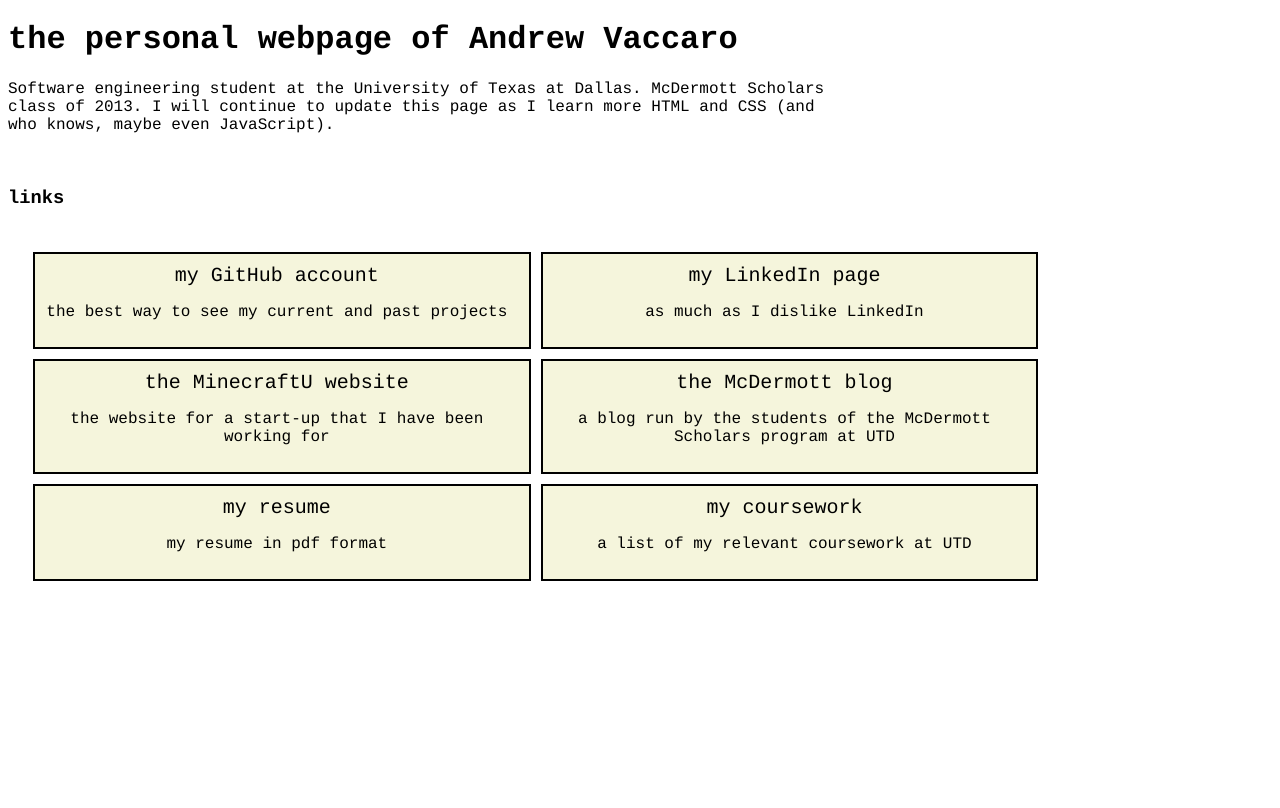
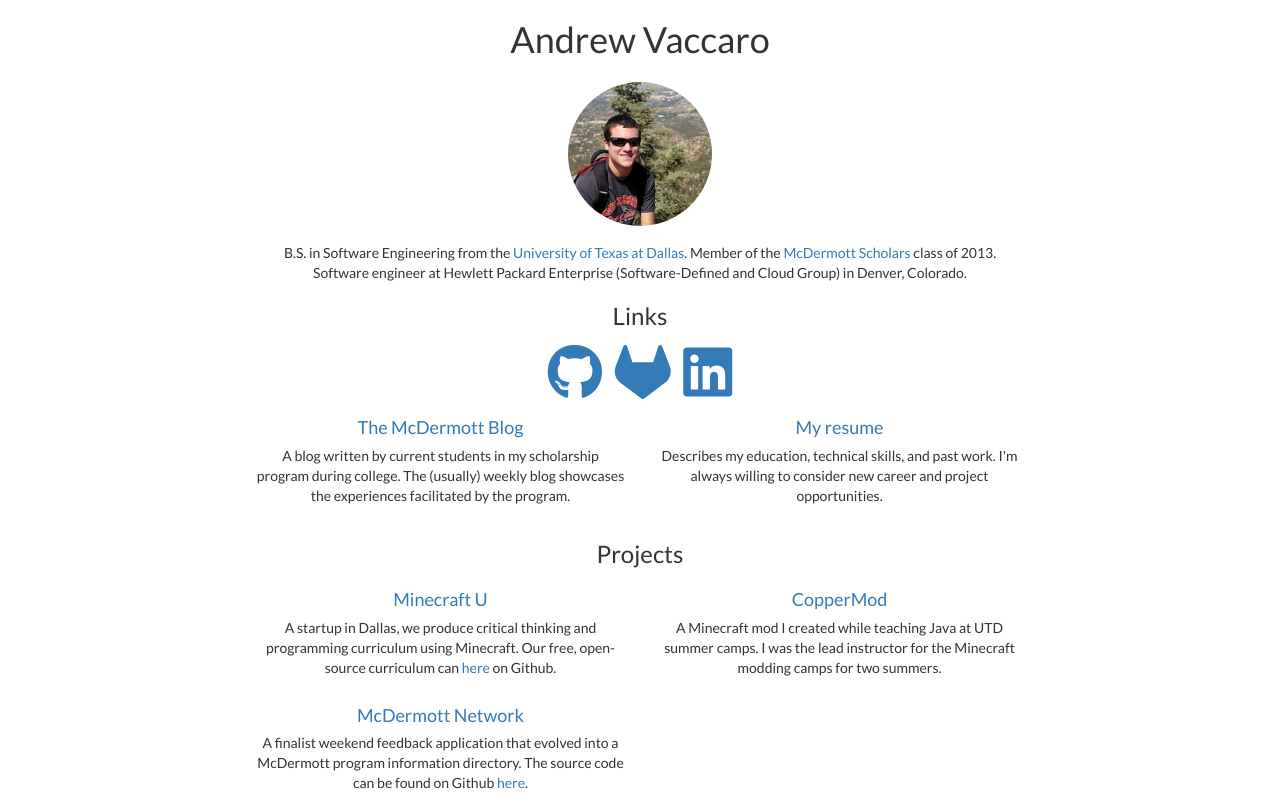
Before and after one commit to atvaccaro/atvaccaro.github.io, a plain HTML site: page index.html in a window 1280 px wide. Drawn offline with nearby package versions, Linux system fonts and the light colour scheme.

Commit message:
finally got around to updating; migrate to bootstrap

```diff
--- a/index.html
+++ b/index.html
@@ -1,41 +1,53 @@
 <!doctype html>
 <html>
 	<head>
-		<title>atvaccaro</title>
+		<title>Andrew Vaccaro</title>
 
+        <link rel="stylesheet" href="https://maxcdn.bootstrapcdn.com/bootstrap/3.3.7/css/bootstrap.min.css" integrity="sha384-BVYiiSIFeK1dGmJRAkycuHAHRg32OmUcww7on3RYdg4Va+PmSTsz/K68vbdEjh4u" crossorigin="anonymous">
+        <link rel="stylesheet" href="https://maxcdn.bootstrapcdn.com/bootstrap/3.3.7/css/bootstrap-theme.min.css" integrity="sha384-rHyoN1iRsVXV4nD0JutlnGaslCJuC7uwjduW9SVrLvRYooPp2bWYgmgJQIXwl/Sp" crossorigin="anonymous">
+        <script src="https://maxcdn.bootstrapcdn.com/bootstrap/3.3.7/js/bootstrap.min.js" integrity="sha384-Tc5IQib027qvyjSMfHjOMaLkfuWVxZxUPnCJA7l2mCWNIpG9mGCD8wGNIcPD7Txa" crossorigin="anonymous"></script>
+        <script src="https://use.fontawesome.com/a26f20882e.js"></script>
+        <!--<link rel="stylesheet" href="https://fonts.googleapis.com/icon?family=Material+Icons">-->
+        <!--<link rel="stylesheet" href="https://code.getmdl.io/1.3.0/material.indigo-pink.min.css">-->
+        <!--<script defer src="https://code.getmdl.io/1.3.0/material.min.js"></script>-->
+        <link href="https://fonts.googleapis.com/css?family=Lato" rel="stylesheet">
 		<link type="text/css" rel="stylesheet" href="stylesheet.css"/>
 	</head>
 
-	<body>
-        <h1>the personal webpage of Andrew Vaccaro</h1>
-        <p id="intro">Software engineering student at the University of Texas at Dallas. McDermott Scholars class of 2013. I will continue to update this page as I learn more HTML and CSS (and who knows, maybe even JavaScript).</p>
+	<body class="text-center">
+        <h1>Andrew Vaccaro</h1>
+        <img src="me.jpg" class="img-circle profile-pic padding-">
+        <p id="intro">B.S. in Software Engineering from the <a href="http://www.utdallas.edu/">University of Texas at Dallas</a>. Member of the <a href="https://www.utdallas.edu/mcdermott/">McDermott Scholars</a> class of 2013. Software engineer at Hewlett Packard Enterprise (Software-Defined and Cloud Group) in Denver, Colorado.</p>
 
-        </br>
-        <h3>links</h3>
-        <div class="grid grid-pad">
-            <div class="col-1-2 link-div">
-                <a href="https://www.github.com/atvaccaro"  class="link">my GitHub account<span class="link-block"></span></a>
-                <p>the best way to see my current and past projects</p>
+        <h3>Links</h3>
+        <a href="https://www.github.com/atvaccaro"><i class="fa fa-github fa-4x" aria-hidden="true"></i></a>
+        <a href="https://www.gitlab.com/atvaccaro"><i class="fa fa-gitlab fa-4x" aria-hidden="true"></i></a>
+        <a href="https://www.linkedin.com/in/andrew-vaccaro-510187103/"><i class="fa fa-linkedin-square fa-4x" aria-hidden="true"></i></a>
+        <div class="row">
+            <div class="col-md-6 text-center">
+                <a href="https://mcdermottscholars.wordpress.com/">The McDermott Blog</a>
+                <p>A blog written by current students in my scholarship program during college. The (usually) weekly blog showcases the experiences facilitated by the program.</p>
             </div>
-            <div class="col-1-2 link-div">
-                <a href="https://www.linkedin.com/pub/andrew-vaccaro/103/187/510" class="link">my LinkedIn page<span class="link-block"></span></a>
-                <p>as much as I dislike LinkedIn</p>
+            <div class="col-md-6 text-center">
+                <a href="AndrewVaccaro_Resume.pdf">My resume</a>
+                <p>Describes my education, technical skills, and past work. I'm always willing to consider new career and project opportunities.</p>
             </div>
-            <div class="col-1-2 link-div">
-                <a href="http://minecraftu.org/"  class="link">the MinecraftU website<span class="link-block"></span></a>
-                <p>the website for a start-up that I have been working for</p>
+        </div>
+        <h3>Projects</h3>
+        <div class="row">
+            <div class="col-md-6 text-center">
+                <a href="http://minecraftu.org/">Minecraft U</a>
+                <p>A startup in Dallas, we produce critical thinking and programming curriculum using Minecraft. Our free, open-source curriculum can <a href="https://github.com/MinecraftU/mcu-curriculum">here</a> on Github. </p>
             </div>
-            <div class="col-1-2 link-div">
-                <a href="https://mcdermottscholars.wordpress.com/"  class="link">the McDermott blog<span class="link-block"></span></a>
-                <p>a blog run by the students of the McDermott Scholars program at UTD</p>
+            <div class="col-md-6 text-center">
+                <a href="https://github.com/atvaccaro/copper-mod">CopperMod</a>
+                <p>A Minecraft mod I created while teaching Java at UTD summer camps. I was the lead instructor for the Minecraft modding camps for two summers.</p>
             </div>
-            <div class="col-1-2 link-div">
-                <a href="AndrewVaccaro_resume.pdf"  class="link">my resume<span class="link-block"></span></a>
-                <p>my resume in pdf format</p>
-            </div>
-            <div class="col-1-2 link-div">
-		        <a href="coursework.html"  class="link">my coursework<span class="link-block"></span></a>
-                <p>a list of my relevant coursework at UTD</p>
+        </div>
+        <div class="row">
+            <div class="col-md-6 text-center">
+                <a href="mcdermott.andrewvaccaro.com">McDermott Network</a>
+                <p>A finalist weekend feedback application that evolved into a McDermott program information directory. The source code can be found on Github <a href="https://github.com/mcdermott-scholars/mcdermott">here</a>.</p>
             </div>
         </div>
     </body>
--- a/stylesheet.css
+++ b/stylesheet.css
@@ -1,112 +1,32 @@
 /* Main stylesheet */
 
-* {
-    font-family: Courier;
+body {
+    font-family: 'Lato', sans-serif;
+    font-size: 14px;
+    margin-top: 20px;
+    margin-right: 20%;
+    margin-bottom: auto;
+    margin-left: 20%;
 }
 
-h2 {
-    padding: 0px;
-    margin: 0px;
+p {
+    margin: 5px;
 }
 
-a {
-    margin: auto;
-    color: #000000;
+img {
+    height: 144px;
+    width: 144px;
+    margin: 12px;
 }
 
-a:link {
-    text-decoration: none;
+div > a {
+    font-size: 18px;
 }
 
-a:visited {
-    text-decoration: none;
+.col-md-6 {
+    padding: 10px;
 }
 
-a:hover {
-    text-decoration: none;
+.fa {
+    margin: 5px;
 }
-
-a:active {
-    text-decoration: none;
-}
-
-a span {
-    color: #ffffff;
-}
-
-span:hover {
-    border: 1px solid black;
-}
-
-#intro {
-    max-width: 65%;
-}
-
-.link {
-    font-size: 20px;
-}
-
-/* Make big clickable link buttons */
-.link-block {
-  position: absolute;
-  width: 100%;
-  height: 100%;
-  top: 0;
-  left: 0;
-
-  /* edit: added z-index */
-  z-index: 1;
-
-  /* edit: fixes overlap error in IE7/8,
-     make sure you have an empty gif */
-  background-image: url('empty.gif');
-}
-
-.link-div {
-    text-align: center;
-    background-color: beige;
-    border: 2px solid black;
-    padding: 10px;
-    margin: 5px;
-    position: relative;
-}
-
-/* Make columns for links */
-.col-1-2 {
-  width: 40%;
-}
-
-[class*='col-'] {
-  float: left;
-}
-
-/* Add padding to all columns */
-[class*='col-'] {
-  padding-right: 20px;
-}
-/* Except the very last column */
-[class*='col-']:last-of-type {
-  padding-right: 0;
-}
-
-.grid:after {
-  content: "";
-  display: table;
-  clear: both;
-}
-
-.grid-pad {
-  padding: 20px 0 20px 20px;
-}
-
-/* necessary to align last col- element */
-.grid-pad > [class*='col-']:last-of-type {
-  padding-right: 20px;
-}
-
-/* "Specify that <div> elements should have padding and border included in the element's total width and height" from W3Schools */
-*, *:after, *:before {
-  -webkit-box-sizing: border-box;
-  -moz-box-sizing: border-box;
-  box-sizing: border-box;
-}
```
Also changed, not shown: me.jpg (added), 2 other files.
